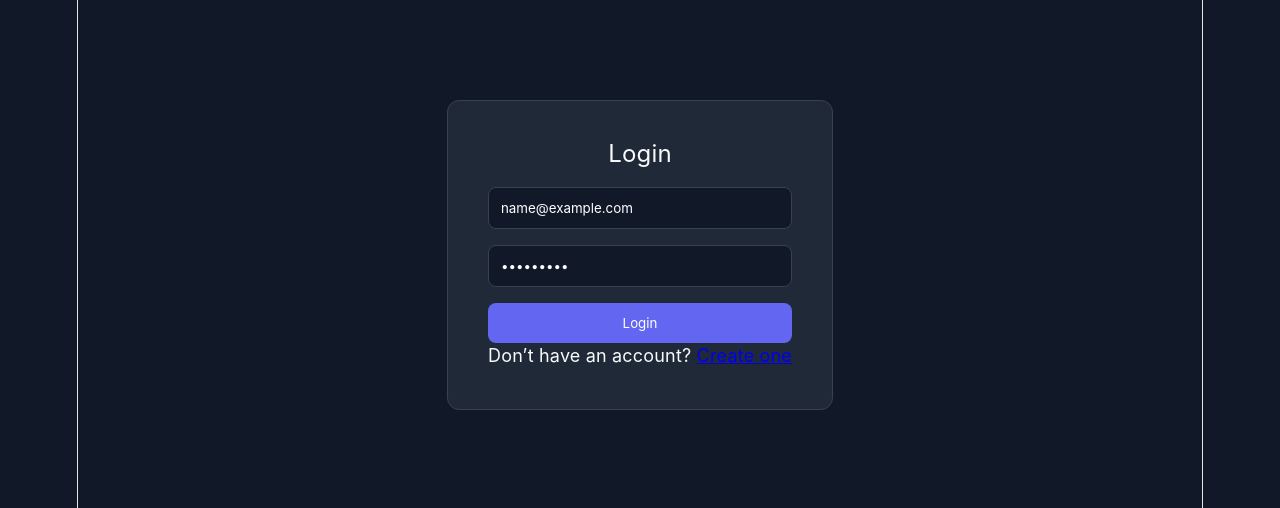
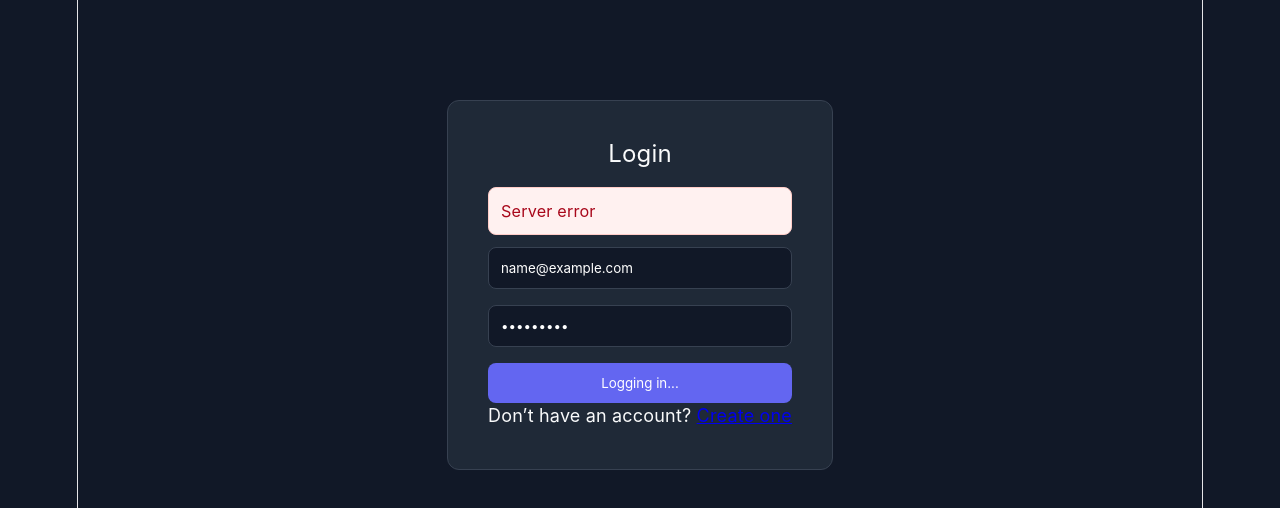
Before and after one commit to daniblaze1206/application_manager, a React app in the folder frontend/: page /login in a window 1280 px wide. Both pictures are taken after typing "name@example.com", "Sample123" into the empty fields and a click on the input "Login". Shown: the top 508 px of the page. Built offline with nearby package versions, Linux system fonts and the light colour scheme; no server answers; the HTML template or start-up script is replaced by a standard one.

Commit message:
fix: replace the alerts and fix the navigate and alerts in dashboard.jsx

```diff
--- a/frontend/src/assets/css/dashboard.css
+++ b/frontend/src/assets/css/dashboard.css
@@ -316,3 +316,16 @@ textarea {
   font-size: 2rem;
   font-weight: bold;
 }
+.error {
+  background: #fff1f0;
+  border: 1px solid #ffccc7;
+  color: #a8071a;
+  padding: 10px 12px;
+  border-radius: 8px;
+  font-size: 0.9rem;
+  margin-bottom: 12px;
+
+  display: flex;
+  align-items: center;
+  gap: 8px;
+}
--- a/frontend/src/assets/css/login.css
+++ b/frontend/src/assets/css/login.css
@@ -51,3 +51,15 @@ input[type="submit"] {
 input[type="submit"]:hover {
   background: #4F46E5;
 }
+
+.error {
+  background: #fff1f0;
+  border: 1px solid #ffccc7;
+  color: #a8071a;
+  padding: 10px 12px;
+  border-radius: 8px;
+  font-size: 0.9rem;
+  margin-bottom: 12px;
+
+  display: flex;
+}
--- a/frontend/src/assets/css/signIn.css
+++ b/frontend/src/assets/css/signIn.css
@@ -47,3 +47,17 @@ input[type="submit"] {
 input[type="submit"]:hover {
   background: #4F46E5;
 }
+
+.error {
+  background: #fff1f0;
+  border: 1px solid #ffccc7;
+  color: #a8071a;
+  padding: 10px 12px;
+  border-radius: 8px;
+  font-size: 0.9rem;
+  margin-bottom: 12px;
+
+  display: flex;
+  align-items: center;
+  gap: 8px;
+}
--- a/frontend/src/components/dashboard.jsx
+++ b/frontend/src/components/dashboard.jsx
@@ -1,9 +1,12 @@
 import { useEffect, useState } from "react";
+import { useNavigate } from "react-router-dom";
 import "../assets/css/dashboard.css";
 
 const API_BASE = "http://localhost:5000/api/application";
 
 export default function Dashboard() {
+  const navigate = useNavigate();
+
   const [applications, setApplications] = useState([]);
 
   const [filters, setFilters] = useState({
@@ -35,10 +38,13 @@ export default function Dashboard() {
 
   useEffect(() => {
     const token = localStorage.getItem("token");
-    if (!token) window.location.href = "/login";
+    if (!token) {
+      navigate("/login");
+      return;
+    }
 
     init();
-  }, []);
+  }, [navigate]);
 
   async function init() {
     await Promise.all([fetchFilters(), fetchApplications()]);
@@ -87,10 +93,8 @@ export default function Dashboard() {
     if (filters.country) params.append("country", filters.country);
     if (filters.status) params.append("status", filters.status);
     if (filters.method) params.append("applicationMethod", filters.method);
-
-    if (filters.universityName) {
+    if (filters.universityName)
       params.append("universityName", filters.universityName);
-    }
 
     fetchApplications("?" + params.toString());
   }
@@ -138,11 +142,9 @@ export default function Dashboard() {
     e.preventDefault();
 
     const token = localStorage.getItem("token");
-
     const isEdit = !!editingId;
 
     const url = isEdit ? `${API_BASE}/${editingId}` : `${API_BASE}/create`;
-
     const method = isEdit ? "PATCH" : "POST";
 
     const payload = {
@@ -168,7 +170,7 @@ export default function Dashboard() {
     if (res.status === 401) return logout();
 
     if (!res.ok) {
-      alert("Failed to save application");
+      console.error("Failed to save application");
       return;
     }
 
@@ -189,7 +191,7 @@ export default function Dashboard() {
     if (res.status === 401) return logout();
 
     if (!res.ok) {
-      alert("Delete failed");
+      console.error("Delete failed");
       return;
     }
 
@@ -198,8 +200,9 @@ export default function Dashboard() {
 
   function logout() {
     localStorage.removeItem("token");
-    window.location.href = "/login";
+    navigate("/login");
   }
+
   const totalApplications = applications.length;
 
   const totalUniversities = new Set(
@@ -238,6 +241,8 @@ export default function Dashboard() {
             </button>
           </div>
         </header>
+
+        {/* STATS */}
         <section className="dashboard-stats">
           <div className="stat-card">
             <h3>Total Universities</h3>
@@ -270,18 +275,17 @@ export default function Dashboard() {
           </div>
         </section>
 
+        {/* FILTERS */}
         <section className="filters">
           <input
             type="text"
             placeholder="Search university..."
             value={filters.universityName}
             onChange={(e) =>
-              setFilters({
-                ...filters,
-                universityName: e.target.value,
-              })
+              setFilters({ ...filters, universityName: e.target.value })
             }
           />
+
           <select
             value={filters.country}
             onChange={(e) =>
@@ -298,7 +302,9 @@ export default function Dashboard() {
 
           <select
             value={filters.status}
-            onChange={(e) => setFilters({ ...filters, status: e.target.value })}
+            onChange={(e) =>
+              setFilters({ ...filters, status: e.target.value })
+            }
           >
             <option value="">All Statuses</option>
             {filterOptions.status.map((s, i) => (
@@ -310,7 +316,9 @@ export default function Dashboard() {
 
           <select
             value={filters.method}
-            onChange={(e) => setFilters({ ...filters, method: e.target.value })}
+            onChange={(e) =>
+              setFilters({ ...filters, method: e.target.value })
+            }
           >
             <option value="">All Methods</option>
             {filterOptions.method.map((m, i) => (
@@ -325,6 +333,7 @@ export default function Dashboard() {
           </button>
         </section>
 
+        {/* TABLE (unchanged) */}
         <section className="data">
           <table>
             <thead>
@@ -358,13 +367,11 @@ export default function Dashboard() {
                         ? new Date(app.applicationDate).toLocaleDateString()
                         : ""}
                     </td>
-
                     <td>
                       <span className={`status ${app.status?.toLowerCase()}`}>
                         {app.status?.replaceAll("_", " ")}
                       </span>
                     </td>
-
                     <td>
                       <button
                         className="action-btn"
@@ -388,6 +395,7 @@ export default function Dashboard() {
         </section>
       </main>
 
+      {/* MODAL (unchanged) */}
       {isModalOpen && (
         <div className="modal-overlay active">
           <div className="modal-content">
--- a/frontend/src/pages/login.jsx
+++ b/frontend/src/pages/login.jsx
@@ -5,6 +5,7 @@ import "../assets/css/login.css";
 
 
 export default function Login() {
+  const [error, setError] = useState("");
   const [identifier, setIdentifier] = useState("");
   const [password, setPassword] = useState("");
   const [loading, setLoading] = useState(false);
@@ -21,7 +22,7 @@ export default function Login() {
     e.preventDefault();
 
     if (!identifier || !password) {
-      alert("Please fill all fields");
+      setError("Please fill all fields");
       return;
     }
 
@@ -42,18 +43,19 @@ export default function Login() {
       const data = await res.json();
 
       if (!res.ok) {
-        alert(data.message || "Invalid credentials");
+        setError(data.message || "Invalid credentials");
         setLoading(false);
         return;
       }
 
       localStorage.setItem("token", data.token);
-      alert("Login successful");
+      setError("");
       navigate("/dashboard");
 
     } catch (err) {
       console.error(err);
-      alert("Server error");
+      setError("Server error");
+      return;
     }
 
     setLoading(false);
@@ -62,6 +64,8 @@ export default function Login() {
   return (
     <div className="container">
       <p className="title">Login</p>
+
+      {error && <p className="error">{error}</p>}
 
       <form className="container-form" onSubmit={handleSubmit}>
         <input
--- a/frontend/src/pages/signIn.jsx
+++ b/frontend/src/pages/signIn.jsx
@@ -4,6 +4,7 @@ import "../assets/css/signIn.css";
 
 export default function SignIn() {
   const navigate = useNavigate();
+  const [error, setError] = useState("");
   const [username, setUsername] = useState("");
   const [email, setEmail] = useState("");
   const [password, setPassword] = useState("");
@@ -23,12 +24,12 @@ export default function SignIn() {
     e.preventDefault();
 
     if (password !== confirmPassword) {
-      alert("Password and confirm password do not match");
+      setError("Password and confirm password do not match");
       return;
     }
 
     if (!username || !email || !password) {
-      alert("Please fill all required fields");
+      setError("Please fill all required fields");
       return;
     }
 
@@ -51,19 +52,20 @@ export default function SignIn() {
       const data = await res.json();
 
       if (!res.ok) {
-        alert(data.message || "Registration failed");
+        setError(data.message || "Registration failed");
         setLoading(false);
         return;
       }
 
       localStorage.setItem("token", data.token);
 
-      alert("Registration successful");
+      setError("");
       navigate("/dashboard");
 
     } catch (err) {
       console.error(err);
-      alert("Server error");
+      setError("Server error");
+      return;
     }
 
     setLoading(false);
@@ -72,6 +74,7 @@ export default function SignIn() {
   return (
     <div className="form">
       <p className="title">Create account</p>
+      {error && <p className="error">{error}</p>}
 
       <form onSubmit={handleSubmit}>
         <input
```
